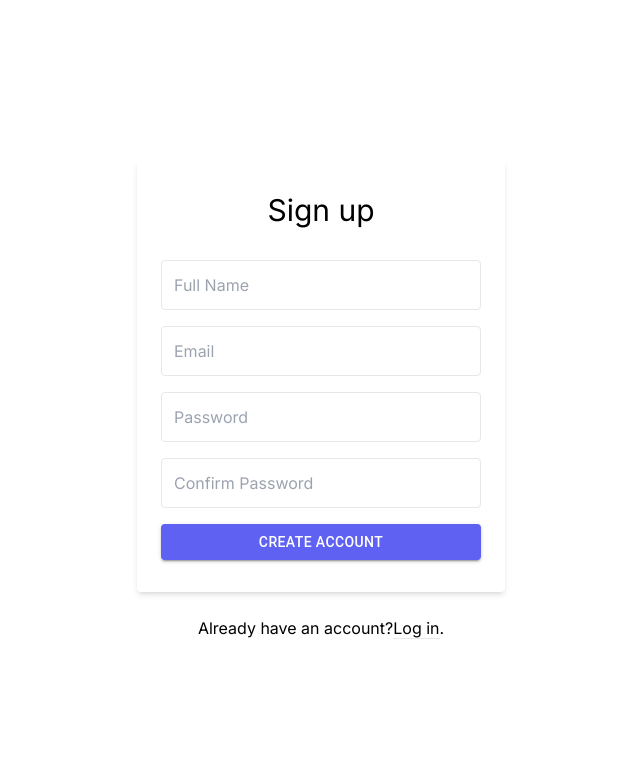
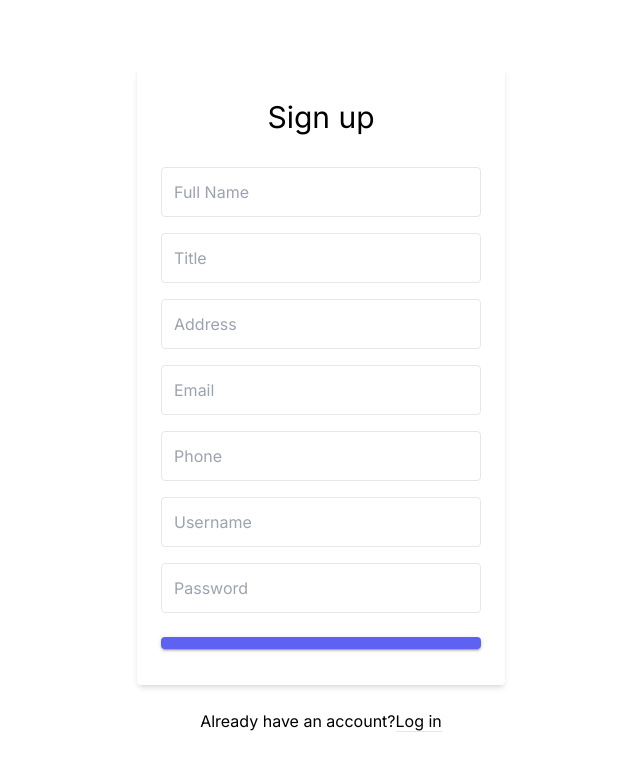
Before and after one commit to nhsunion/hc-frontend, a Next.js app: page /provider_register in a window 1280 px wide. Shown: the top 770 px of the page, without its empty margins (319-959 px from the left). Built offline with nearby package versions, Linux system fonts and the light colour scheme.

Commit message:
connected register to backend

```diff
--- a/src/app/(auth)/patient_register/page.tsx
+++ b/src/app/(auth)/patient_register/page.tsx
@@ -31,7 +31,7 @@ export default function RegisterForm() {
             router.push('/patient_login')
         }
         else {
-            alert("Error")
+            alert("Something went wrong, please try again!")
         }
     }
     return (
--- a/src/app/(auth)/provider_register/page.tsx
+++ b/src/app/(auth)/provider_register/page.tsx
@@ -1,48 +1,46 @@
-import { useState, FormEvent } from 'react';
-import { Button } from '@mui/material';
-import Link from 'next/link';
-import { useRouter } from 'next/router';
-import { button_style } from '../../utils/Styling';
+import { useState, FormEvent } from "react"
+import { Button } from "@mui/material"
+import Link from "next/link"
+import { useRouter } from "next/router"
+import { button_style } from "../../utils/Styling"
 
 export default function RegisterForm() {
-    const router = useRouter();
-    const [fullName, setFullName] = useState('');
-    const [email, setEmail] = useState('');
-    const [password, setPassword] = useState('');
-    const [confirmPassword, setConfirmPassword] = useState('');
-    const [error, setError] = useState('');
-    const [isLoading, setLoading] = useState(false);
+  const router = useRouter()
 
+  const [fullName, setFullName] = useState("")
+  const [title, setTitle] = useState("")
+  const [address, setAddress] = useState("")
+  const [email, setEmail] = useState("")
+  const [phone, setPhone] = useState("")
+  const [username, setUsername] = useState("")
+  const [password, setPassword] = useState("")
 
   const handleSubmit = async (e: FormEvent) => {
-        e.preventDefault();
-        setLoading(true);
-        setError('');
+    e.preventDefault()
 
-        if (password !== confirmPassword) {
-            setError('Passwords do not match');
-            setLoading(false);
-            return;
+    const res = await fetch(
+      `${process.env.NEXT_PUBLIC_API_URL}/api/register/provider`,
+      {
+        body: JSON.stringify({
+          fullName: fullName,
+          email: email,
+          password: password,
+          title: title,
+          phone: phone,
+          address: address,
+          username: username,
+        }),
+        headers: {
+          "Content-Type": "application/json",
+        },
+        method: "POST",
       }
+    );
 
-
-        try {
-            const response = await fetch(`${process.env.NEXT_PUBLIC_API_URL}/api/register/patient`, {
-                body: JSON.stringify({ fullName, email, password }),
-                headers: { 'Content-Type': 'application/json' },
-                method: 'POST'
-            });
-
-            if (response.ok) {
-                router.push('/patient_login');
+    if (res.status === 200) {
+      router.push("/provider_login")
     } else {
-                const errorData = await response.json();
-                setError(errorData.message || 'An error occurred');
-            }
-        } catch (error) {
-            setError('Failed to connect to the server');
-        } finally {
-            setLoading(false);
+      alert("Something went wrong, please try again!")
     }
   };
 
@@ -51,50 +49,74 @@ export default function RegisterForm() {
       <div className="container max-w-sm mx-auto flex-1 flex flex-col items-center justify-center px-2">
         <div className="bg-white px-6 py-8 rounded shadow-md text-black w-full">
           <h1 className="mb-8 text-3xl text-center">Sign up</h1>
-                    {error && <div className="text-red-500 mb-4">{error}</div>}
           <form onSubmit={handleSubmit}>
             <input
               type="text"
               value={fullName}
-                            onChange={e => setFullName(e.target.value)}
+              onChange={(e) => setFullName(e.target.value)}
               className="block border border-grey-light w-full p-3 rounded mb-4"
-                            placeholder="Full Name" />
+              placeholder="Full Name"
+            />
+            <input
+              type="text"
+              value={title}
+              onChange={(e) => setTitle(e.target.value)}
+              className="block border border-grey-light w-full p-3 rounded mb-4"
+              placeholder="Title"
+            />
+            <input
+              type="text"
+              value={address}
+              onChange={(e) => setAddress(e.target.value)}
+              className="block border border-grey-light w-full p-3 rounded mb-4"
+              placeholder="Address"
+            />
             <input
               type="email"
               value={email}
-                            onChange={e => setEmail(e.target.value)}
+              onChange={(e) => setEmail(e.target.value)}
               className="block border border-grey-light w-full p-3 rounded mb-4"
-                            placeholder="Email" />
+              placeholder="Email"
+            />
+            <input
+              type="text"
+              value={phone}
+              onChange={(e) => setPhone(e.target.value)}
+              className="block border border-grey-light w-full p-3 rounded mb-4"
+              placeholder="Phone"
+            />
+            <input
+              type="text"
+              value={username}
+              onChange={(e) => setUsername(e.target.value)}
+              className="block border border-grey-light w-full p-3 rounded mb-4"
+              placeholder="Username"
+            />
             <input
               type="password"
               value={password}
-                            onChange={e => setPassword(e.target.value)}
+              onChange={(e) => setPassword(e.target.value)}
               className="block border border-grey-light w-full p-3 rounded mb-4"
-                            placeholder="Password" />
-                        <input
-                            type="password"
-                            value={confirmPassword}
-                            onChange={e => setConfirmPassword(e.target.value)}
-                            className="block border border-grey-light w-full p-3 rounded mb-4"
-                            placeholder="Confirm Password" />
+              placeholder="Password"
+            />
+
             <Button
               variant="contained"
-                            disabled={isLoading}
               onClick={handleSubmit}
               style={button_style}
               className="w-full text-center py-3 rounded bg-green text-white hover:bg-green-dark focus:outline-none my-1"
-                        >
-                            {isLoading ? 'Creating Account...' : 'Create Account'}
-                        </Button>
+            ></Button>
           </form>
         </div>
         <div className="text-grey-dark mt-6">
           Already have an account?
-                    <Link href="/login">
-                        <a className="no-underline border-b border-blue text-blue">Log in</a>
-                    </Link>.
+          <Link href="/provider_login">
+            <a className="no-underline border-b border-blue text-blue">
+              Log in
+            </a>
+          </Link>
         </div>
       </div>
     </div>
-    );
+  )
 }
```
Lines whose indentation alone changed are shown as unchanged.
